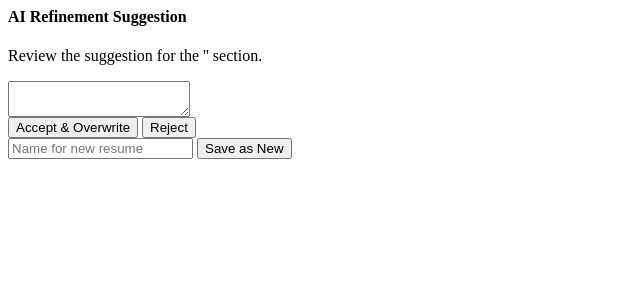
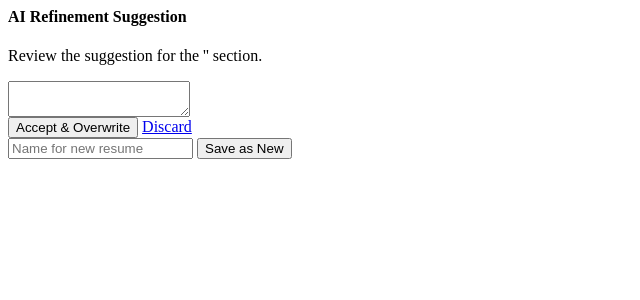
Before and after one commit to mpaguilar/resume_editor, a Python web app: template resume_editor/app/templates/partials/resume/_refine_result.html in a window 1280 px wide. Shown: the top 300 px of the page, without its empty margins (0-640 px from the left). Run offline with Jinja, Linux system fonts and the light colour scheme; the template is opened without the code that fills it, so the values that code supplies are empty.

Commit message:
32.2: Implement the "Discard" Action --------------------------
**Implementation details:**

- Replaced the "Reject" button with a "Discard" hyperlink in the AI refinement results template.
- The "Discard" link navigates the user back to the main resume editor page, effectively discarding the temporary, un-saved AI suggestions.
- Updated unit tests to verify the "Discard" link is correctly rendered.
- Removed a redundant test file and updated test mappings.

```diff
--- a/resume_editor/app/templates/partials/resume/_refine_result.html
+++ b/resume_editor/app/templates/partials/resume/_refine_result.html
@@ -13,9 +13,9 @@
                 <button type="submit" class="bg-green-500 text-white px-3 py-1 rounded text-sm hover:bg-green-600">
                     Accept & Overwrite
                 </button>
-                <button type="button" onclick="this.closest('#refine-result').remove()" class="bg-gray-500 text-white px-3 py-1 rounded text-sm hover:bg-gray-600 ml-2">
-                    Reject
-                </button>
+                <a href="/resumes/{{ resume_id }}/edit" class="bg-red-500 text-white px-3 py-1 rounded text-sm hover:bg-red-600 ml-2">
+                    Discard
+                </a>
             </div>
             <div class="flex items-center">
                 <input type="text" name="new_resume_name" placeholder="Name for new resume" class="border rounded px-2 py-1 text-sm">
```
Also changed, not shown: CONVENTIONS.md (+2 -0 lines), code_test_mappings.md (+1 -0 lines), tests/app/api/routes/test_html_fragments.py (+3 -1 lines).
